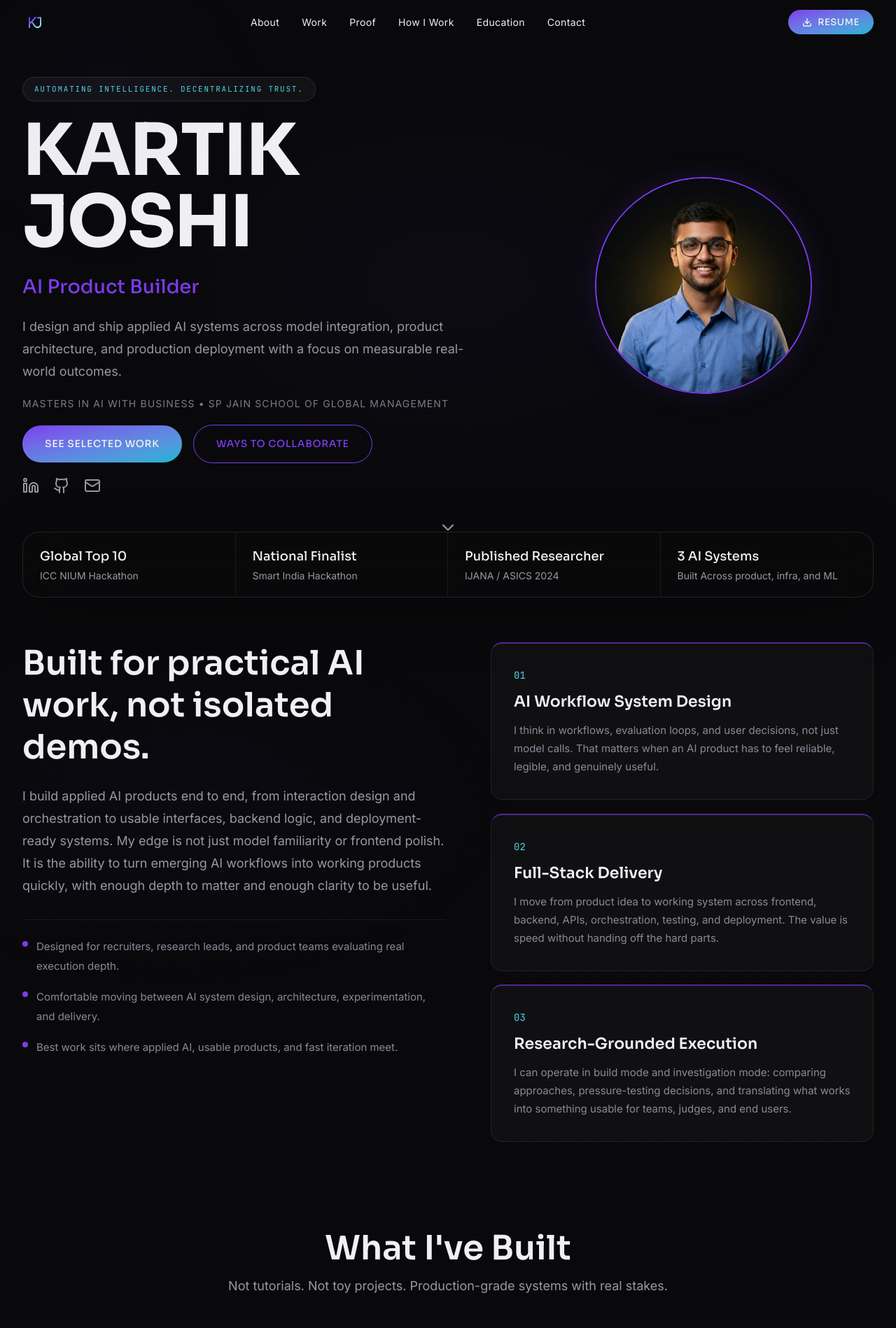
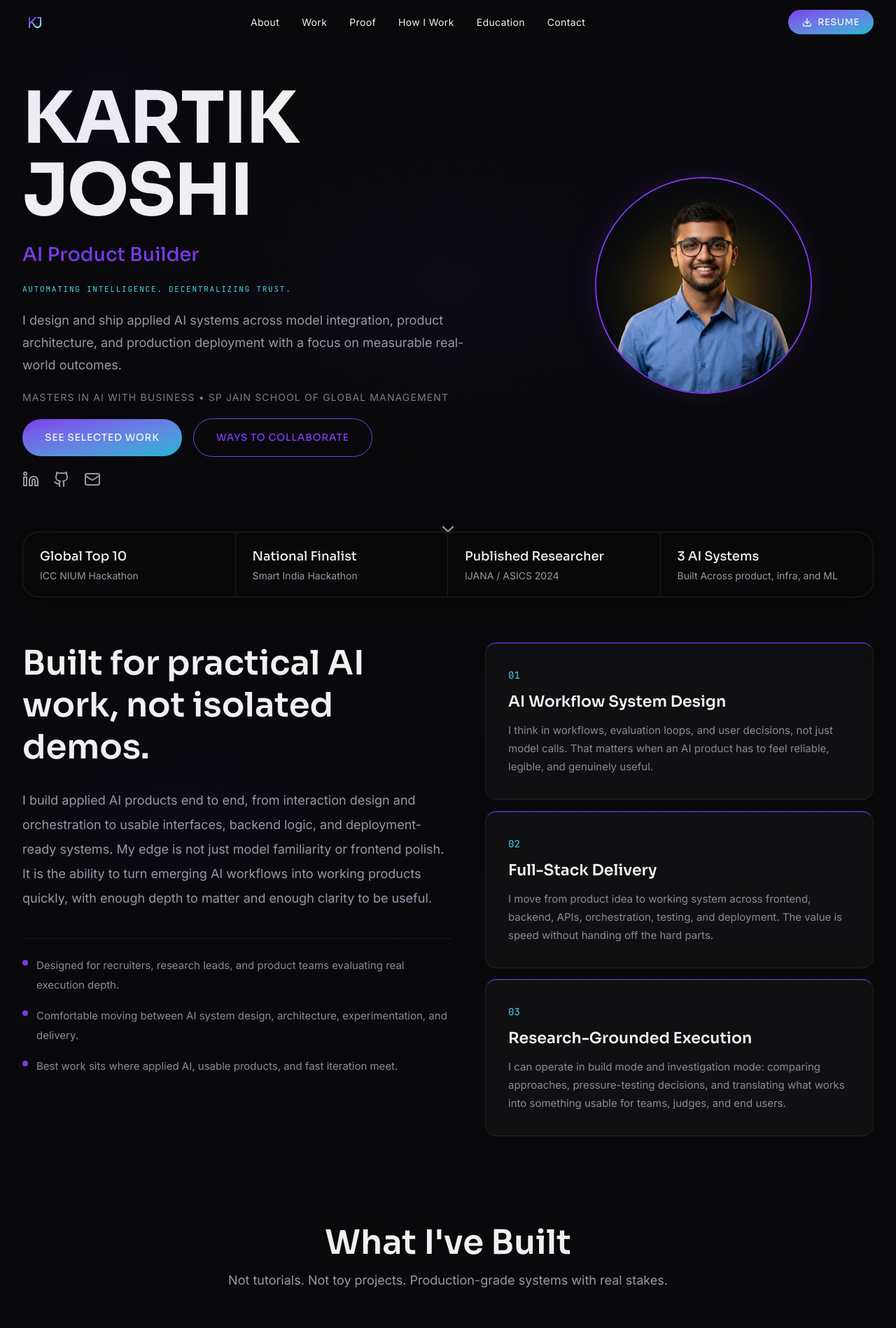
Before and after one commit to KartikJoshi23/portfolio-website, a Next.js app: page / in a window 1280 px wide. Shown: the top 1898 px of the page at 70% size. Built offline with nearby package versions, Linux system fonts and the light colour scheme.

Commit message:
refine hero hierarchy, about alignment, and preloader language
- Move tagline below AI Product Builder in hero
- Rebalance About section spacing/grid for cleaner left-right alignment
- Add Gujarati greeting to preloader language sequence

```diff
--- a/src/components/sections/Hero.tsx
+++ b/src/components/sections/Hero.tsx
@@ -18,7 +18,7 @@ interface HeroProps {
 
 const heroContent = {
     name: 'KARTIK JOSHI',
-    eyebrow: 'Automating Intelligence. Decentralizing Trust.',
+    tagline: 'Automating Intelligence. Decentralizing Trust.',
     role: 'AI Product Builder',
     summary:
         'I design and ship applied AI systems across model integration, product architecture, and production deployment with a focus on measurable real-world outcomes.',
@@ -89,14 +89,6 @@ export default function Hero({ animateEntrance }: HeroProps) {
                     )}
 
                     <div className="lg:w-[60%] text-center lg:text-left space-y-5">
-                        {animateEntrance && (
-                            <motion.p
-                                {...stagger(0.15)}
-                                className="inline-flex items-center rounded-full border border-white/10 bg-white/4 px-4 py-2 font-mono text-[11px] uppercase tracking-[0.16em] text-cyan-300/90"
-                            >
-                                {heroContent.eyebrow}
-                            </motion.p>
-                        )}
 
                         {animateEntrance && (
                             <motion.h1
@@ -147,6 +139,15 @@ export default function Hero({ animateEntrance }: HeroProps) {
                                 style={{ fontSize: 'clamp(1.1rem, 2.3vw, 1.7rem)' }}
                             >
                                 {heroContent.role}
+                            </motion.p>
+                        )}
+
+                        {animateEntrance && (
+                            <motion.p
+                                {...stagger(0.48)}
+                                className="font-mono text-[11px] uppercase tracking-[0.16em] text-cyan-300/90"
+                            >
+                                {heroContent.tagline}
                             </motion.p>
                         )}
 
--- a/src/components/sections/Preloader.tsx
+++ b/src/components/sections/Preloader.tsx
@@ -18,6 +18,7 @@ const greetings = [
     { text: 'Hello', lang: 'en' },
     { text: '\u0645\u0631\u062D\u0628\u0627', lang: 'ar' },
     { text: '\u0928\u092E\u0938\u094D\u0924\u0947', lang: 'hi' },
+    { text: '\u0AA8\u0AAE\u0AB8\u0ACD\u0AA4\u0AC7', lang: 'gu' },
     { text: 'Hola', lang: 'es' },
     { text: 'Bonjour', lang: 'fr' },
     { text: '\u3053\u3093\u306B\u3061\u306F', lang: 'ja' },
@@ -25,7 +26,7 @@ const greetings = [
     { text: "Hello, I'm Kartik.", lang: 'final' },
 ]
 
-const timings = [350, 350, 350, 350, 350, 350, 350, 400, 500]
+const timings = [350, 350, 350, 350, 350, 350, 350, 350, 500]
 
 export default function Preloader({ onComplete }: PreloaderProps) {
     const [currentIndex, setCurrentIndex] = useState(0)
--- a/src/components/sections/WhatSetsApart.tsx
+++ b/src/components/sections/WhatSetsApart.tsx
@@ -23,18 +23,18 @@ export default function WhatSetsApart() {
             />
 
             <div className="max-w-7xl mx-auto px-6 lg:px-8 relative z-10">
-                <div className="grid gap-12 lg:grid-cols-[minmax(0,1.05fr)_minmax(0,0.95fr)] lg:gap-16 items-start">
-                    <ScrollReveal className="max-w-2xl">
+                <div className="grid gap-10 lg:grid-cols-[minmax(0,1.05fr)_minmax(0,0.95fr)] lg:gap-12 items-stretch">
+                    <ScrollReveal className="max-w-2xl h-full">
                         <h2 className="font-sora font-semibold text-3xl md:text-5xl text-cool-white leading-tight">
                             Built for practical AI work, not isolated demos.
                         </h2>
-                        <p className="mt-6 font-inter text-base md:text-lg text-silver leading-8">
+                        <p className="mt-7 font-inter text-base md:text-lg text-silver leading-[1.95]">
                             I build applied AI products end to end, from interaction design and orchestration
                             to usable interfaces, backend logic, and deployment-ready systems. My edge is not just
                             model familiarity or frontend polish. It is the ability to turn emerging AI workflows
                             into working products quickly, with enough depth to matter and enough clarity to be useful.
                         </p>
-                        <div className="mt-8 space-y-4 border-t border-white/8 pt-6">
+                        <div className="mt-10 space-y-4 border-t border-white/8 pt-6">
                             {[
                                 'Designed for recruiters, research leads, and product teams evaluating real execution depth.',
                                 'Comfortable moving between AI system design, architecture, experimentation, and delivery.',
@@ -50,7 +50,7 @@ export default function WhatSetsApart() {
                         </div>
                     </ScrollReveal>
 
-                    <div className="space-y-5">
+                    <div className="grid grid-cols-1 gap-4 content-start">
                         {valueCards.map((card, i) => (
                             <ValueCard key={card.number} card={card} index={i} />
                         ))}
```
